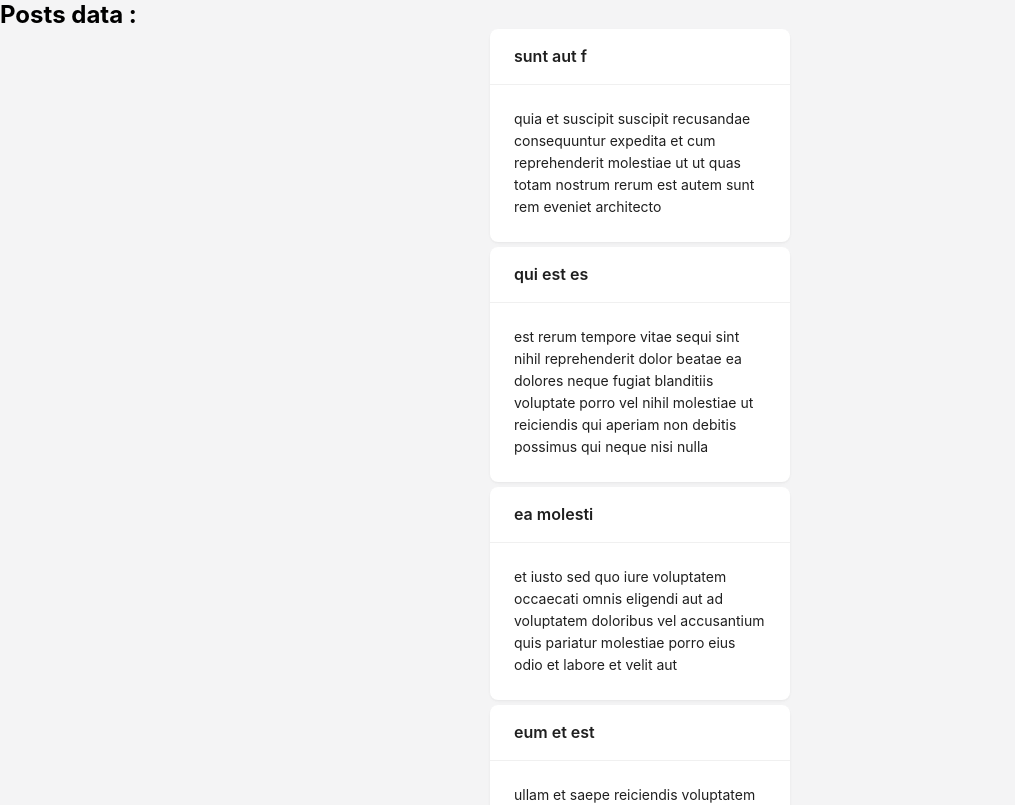
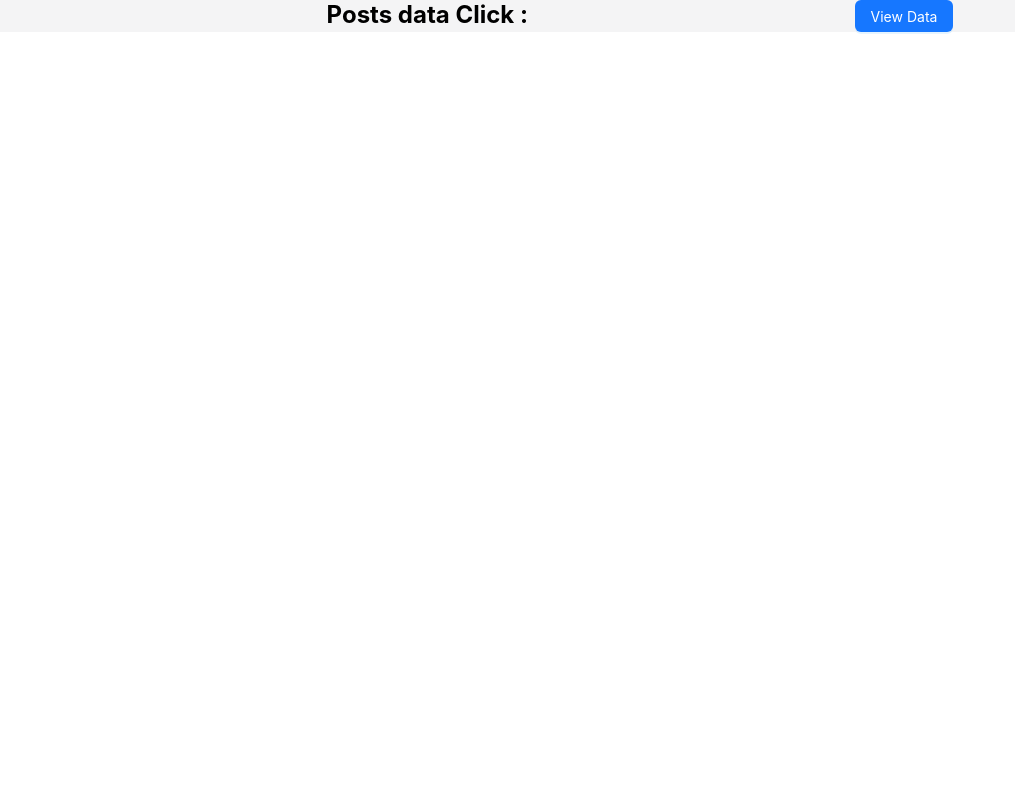
Before and after one commit to Dhanushvinayagar/React-Stacks, a React (Create React App) app: page /tanstack in a window 1280 px wide. Shown: the top 805 px of the page, without its empty margins (0-1015 px from the left). Built offline with nearby package versions, Linux system fonts and the light colour scheme; data requests are answered from the project's data file.

Commit message:
Updated useQuery methods and fetch based on Button click

```diff
--- a/src/Tanstack/Tanstack.jsx
+++ b/src/Tanstack/Tanstack.jsx
@@ -1,10 +1,12 @@
 import React from 'react'
 import Usequery from './Usequery'
+import UseQueryonClick from './UseQueryonClick'
 
 const Tanstack = () => {
     return (
         <>
-            <Usequery />
+            {/* <Usequery /> */}
+            <UseQueryonClick />
         </>
     )
 }
--- /dev/null
+++ b/src/Tanstack/UseQueryonClick.jsx
@@ -0,0 +1,41 @@
+import React from 'react'
+import { useQuery } from '@tanstack/react-query'
+import axios from 'axios'
+import { Card, Button } from 'antd';
+import './tanstack.css'
+
+const UseQueryonClick = () => {
+
+    const postsData = () => axios.get('http://localhost:5080/posts').then(res => res.data)
+
+    const { isLoading, error, data , refetch} = useQuery({
+        queryKey: ['postsData'],
+        queryFn: postsData,
+        enabled : false         //  Prevent data to fetch
+    })
+
+    if (isLoading) return 'Loading...'
+
+    if (error) return 'An error has occurred: ' + error.message
+
+    return (
+        <div>
+            <div className='top'>
+                <h2>Posts data Click :  </h2>
+                <Button type='primary' onClick={refetch}>View Data</Button>
+            </div>
+            <>
+                {data && data?.map((el, index) =>
+                    <div key={index} className='card'>
+                        <Card title={el.title.slice(0, 10)} bordered={false} style={{ width: 300 }}>
+                            <p>{el.body}</p>
+                        </Card>
+                    </div>
+                )}
+            </>
+
+        </div>
+    )
+}
+
+export default UseQueryonClick
--- a/src/Tanstack/Usequery.jsx
+++ b/src/Tanstack/Usequery.jsx
@@ -3,13 +3,21 @@ import { useQuery } from '@tanstack/react-query'
 import axios from 'axios'
 import { Card } from 'antd';
 import './tanstack.css'
+
 const Usequery = () => {
 
     const postsData = () => axios.get('http://localhost:5080/posts').then(res => res.data)
 
     const { isPending, error, data } = useQuery({
-        queryKey: ['postData'],
-        queryFn: postsData
+        queryKey: ['postsData'],
+        queryFn: postsData,
+        // cacheTime : 60 * 1000,           //background fetch  - this will update the data and store in cache based on the time (default time 5mins) update in the UI
+        // staletime : 30 * 1000            //during navigation from one component to other and returning to initial component - when the data no need to fetch (in network ) immedialtely then it helps to display the cache (default time 0 )
+        // refetchOnMount : false           // only first time during entering the component the data will be fetch then irrespective of number of times you switch to other component the fetch never occurs
+        // refetchOnWindowFocus : true      // user data displayed is upto date on UI (default : true)
+        // refetchInterval : 5000,                 //Pooling : -  similar to setInterval , refetch data based on specified time
+        // refetchIntervalInBackground : true      // refetch data even when browser is not in focus (even when you are on another tab)
+
     })
 
     if (isPending) return 'Loading...'
--- a/src/Tanstack/tanstack.css
+++ b/src/Tanstack/tanstack.css
@@ -3,3 +3,9 @@
     justify-content: center;
     margin-bottom: 5px ;
 }
+
+.top{
+    display: flex;
+    justify-content: space-evenly;
+    margin-bottom: 20px;
+}
```
